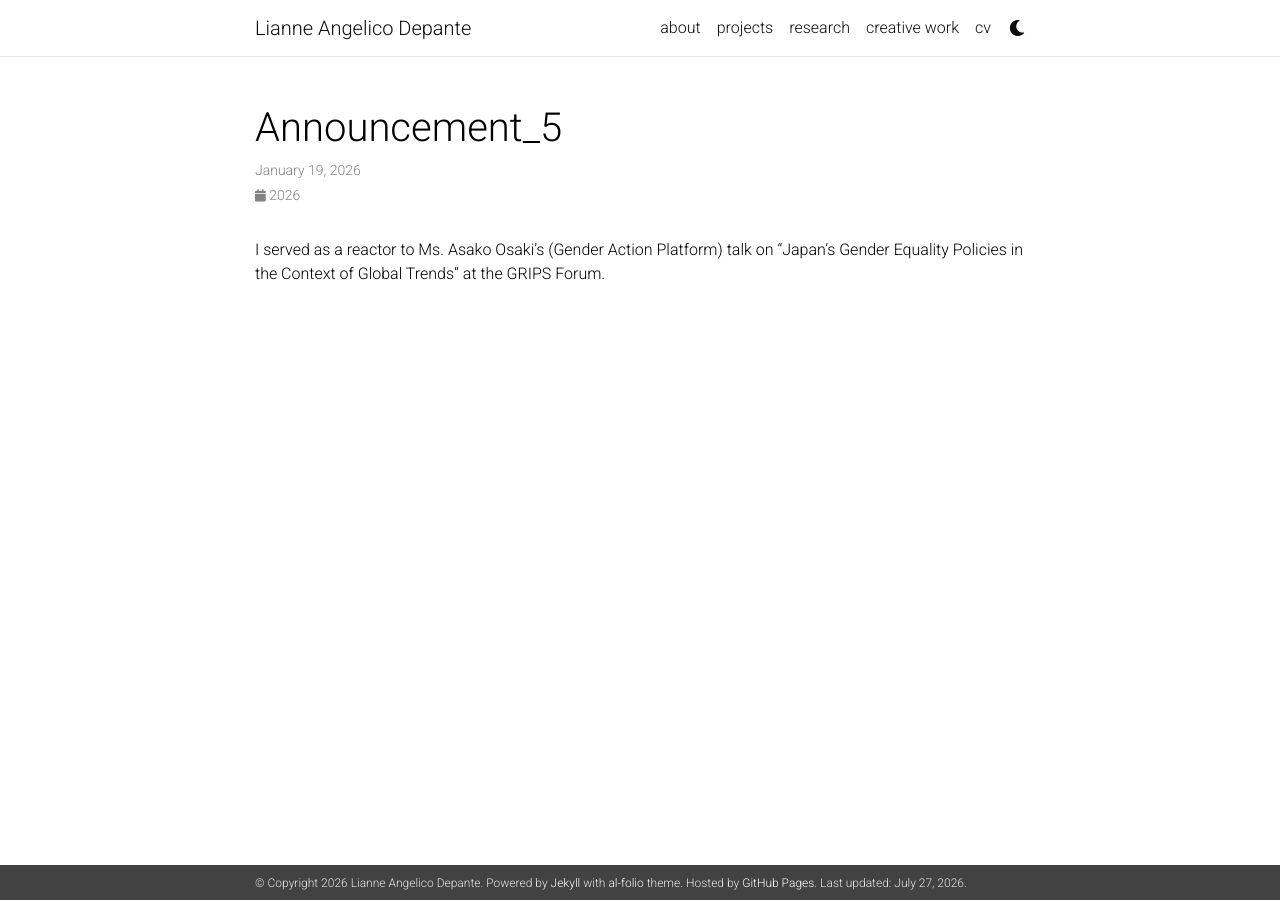
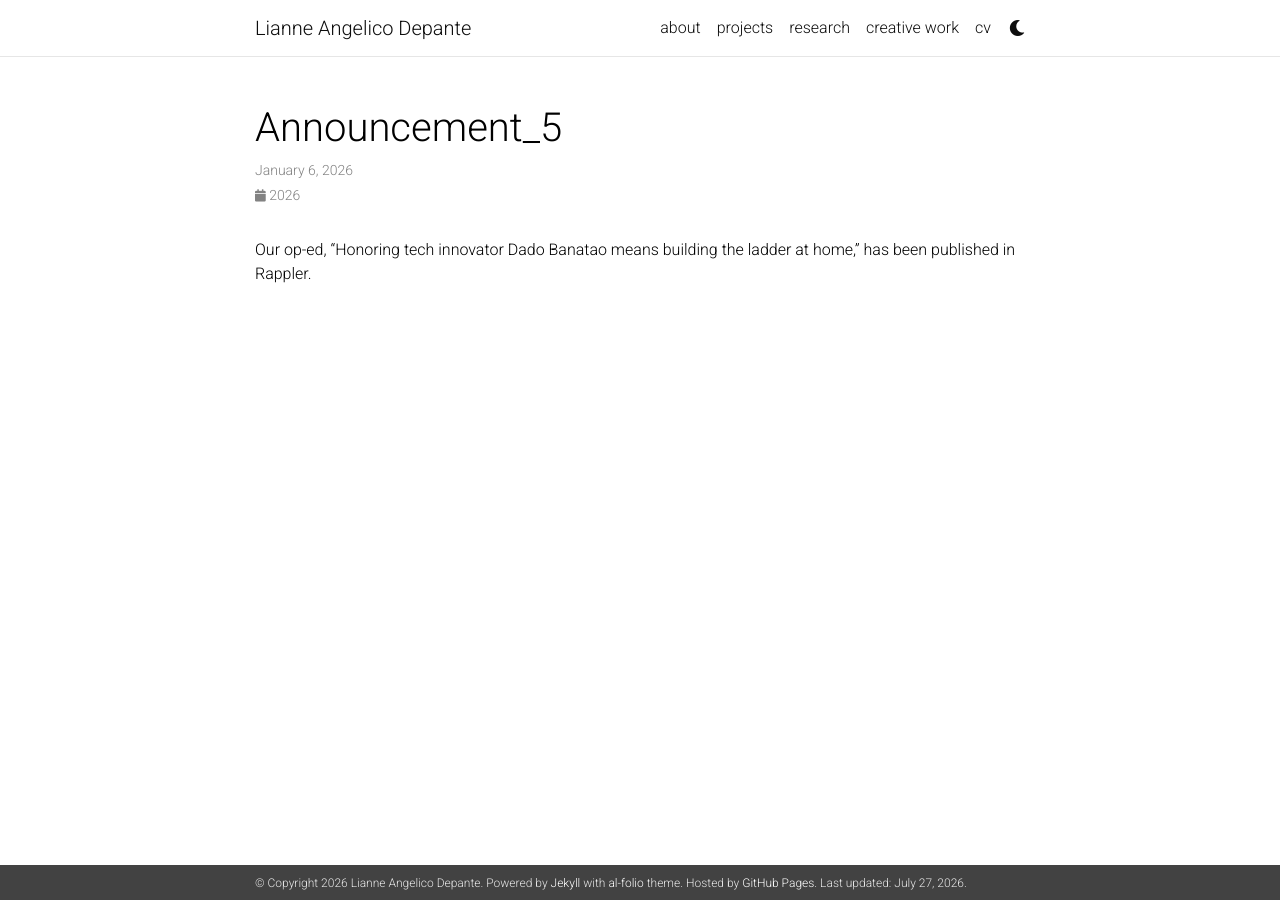
Before and after one commit to liannedepante/liannedepante.github.io, a Jekyll site: the page built from _news/announcement_5.md, in a window 1280 px wide. Built offline with Jekyll 4.4.1, drawn with Linux system fonts in a browser that asks for light colours; comment, search, counter and statistics services are not loaded; a style sheet for code colours, icons or effects is not loaded.

Commit message:
Update announcement_5.md

```diff
--- a/_news/announcement_5.md
+++ b/_news/announcement_5.md
@@ -1,7 +1,7 @@
 ---
 layout: post
-date: 2026-1-19 07:59:00-0400
+date: 2026-1-06 07:59:00-0400
 inline: true
 ---
 
-I served as a reactor to Ms. Asako Osaki's (Gender Action Platform) talk on "Japan’s Gender Equality Policies in the Context of Global Trends" at the GRIPS Forum.
+Our op-ed, "Honoring tech innovator Dado Banatao means building the ladder at home," has been published in Rappler.
```
